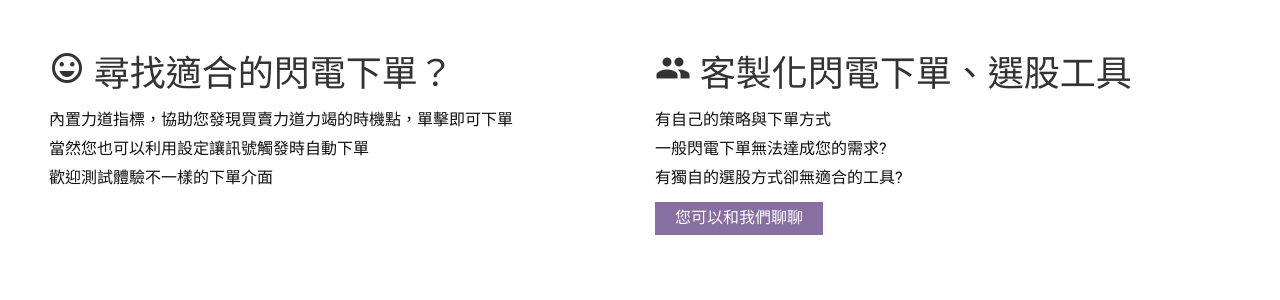
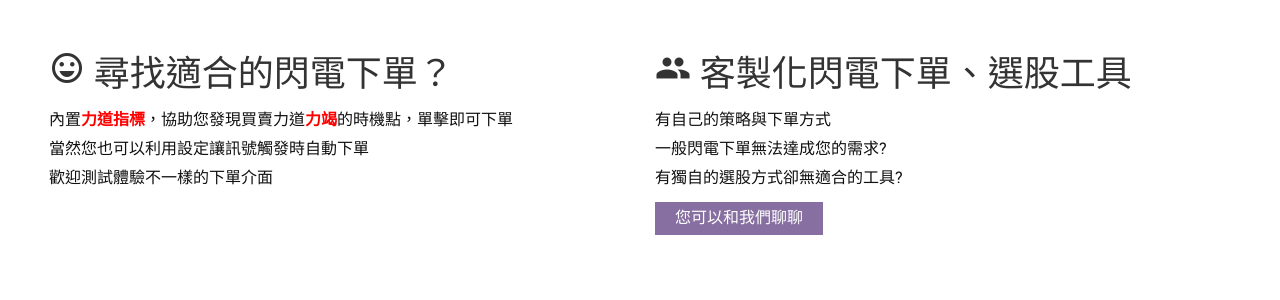
Before and after one commit to EyeTrading/eyetrading.github.io, an MkDocs documentation site: the page built from docs/index.md, in a window 1280 px wide and 1018 px high. Shown: the part 634-934 px from the top of the window. Built offline with MkDocs 1.6.1 and Material for MkDocs 9.7.7, drawn with Linux system fonts in a browser that asks for light colours; comment, search, counter and statistics services are not loaded.

Commit message:
added some key word

```diff
--- a/docs/overrides/home.html
+++ b/docs/overrides/home.html
@@ -203,7 +203,7 @@
             <i class="large material-icons" style="font-size: 36px;">sentiment_very_satisfied</i>
             尋找適合的閃電下單？
         </h2>
-        <p>內置力道指標，協助您發現買賣力道力竭的時機點，單擊即可下單<br>
+        <p>內置<span style="color:red;font-weight:bold;">力道指標</span>，協助您發現買賣力道<span style="color:red;font-weight:bold;">力竭</span>的時機點，單擊即可下單<br>
            當然您也可以利用設定讓訊號觸發時自動下單<br>
            歡迎測試體驗不一樣的下單介面
           </p>
```
